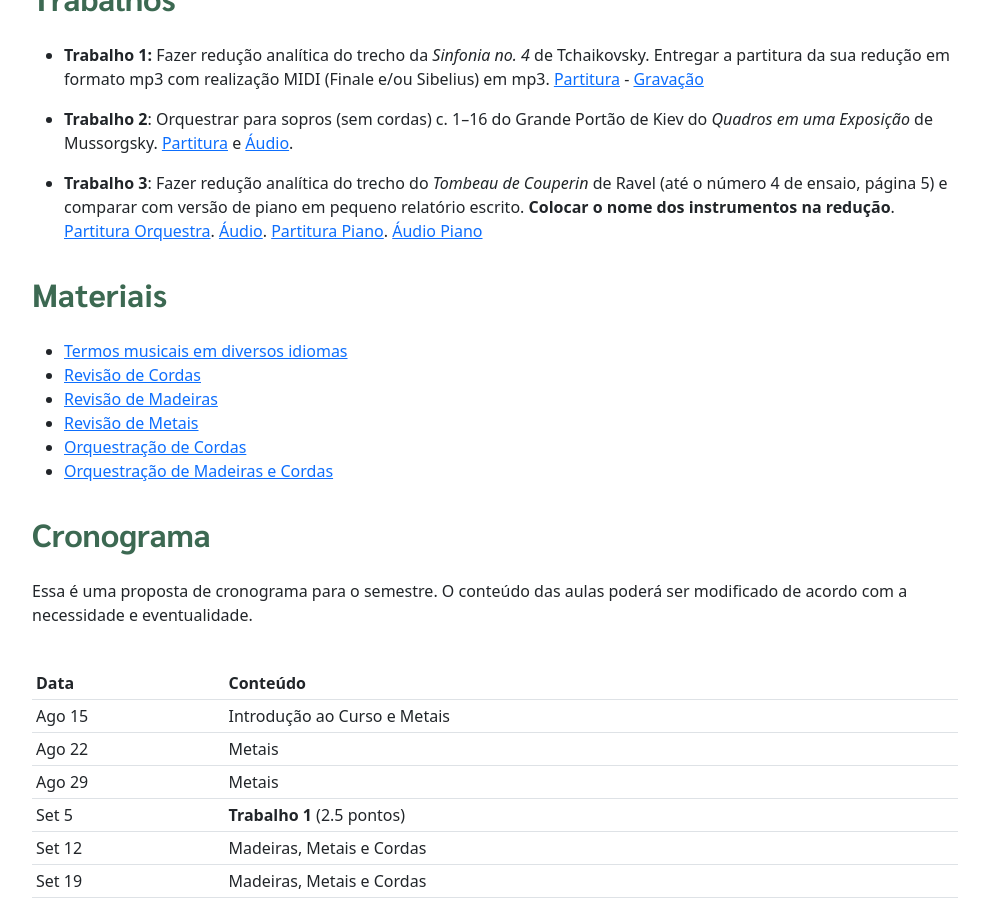
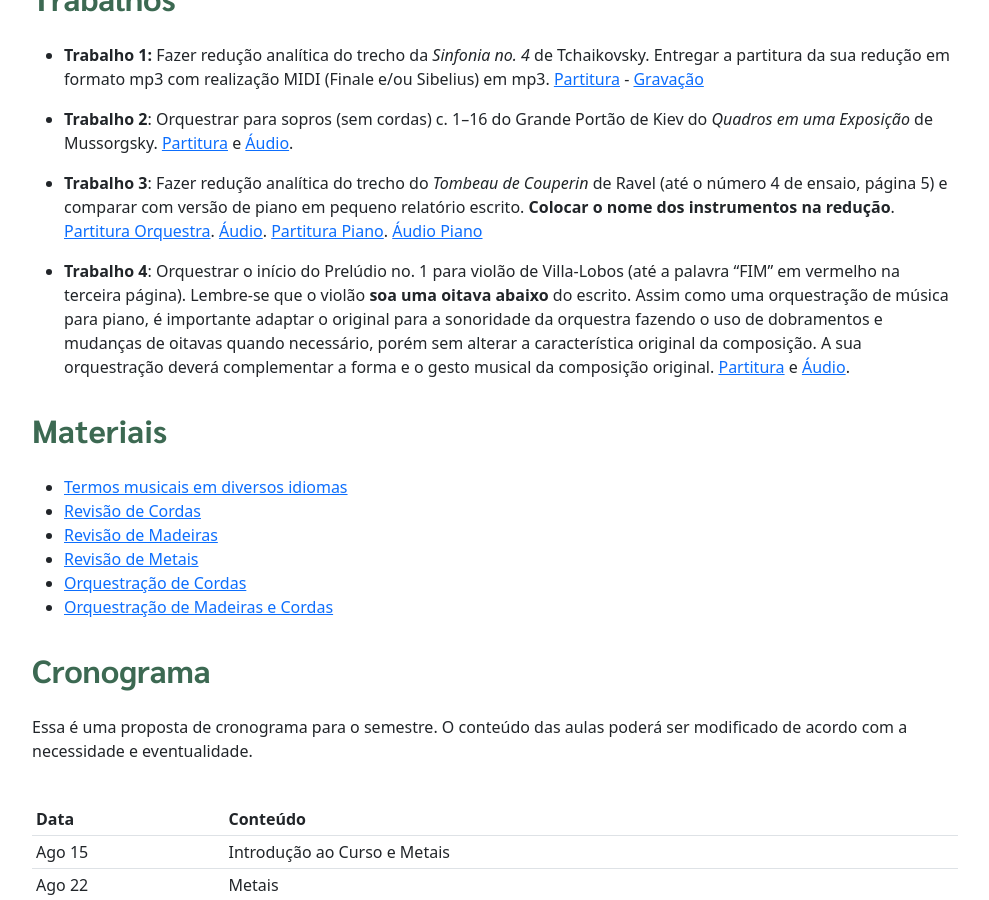
Before and after one commit to pedrokroger/pedrokroger.github.io, a Jekyll site: the page built from pages/musa85-orq2.md, in a window 1280 px wide and 900 px high, scrolled down 832 px. Shown: the whole window, without its empty margins (50-1039 px from the left). Built offline with Jekyll 4.4.1, drawn with Linux system fonts in a browser that asks for light colours.

Commit message:
Trabalho 4 orquestração

```diff
--- a/pages/musa85-orq2.md
+++ b/pages/musa85-orq2.md
@@ -39,6 +39,16 @@ Ravel (até o número 4 de ensaio, página 5) e comparar com versão de piano em
 pequeno relatório escrito. **Colocar o nome dos instrumentos na redução**.
 [Partitura Orquestra][5]. [Áudio][6]. [Partitura Piano][7]. [Áudio Piano][8]
 
+- **Trabalho 4**: Orquestrar o início do Prelúdio no. 1 para
+  violão de Villa-Lobos (até a palavra "FIM" em vermelho na terceira
+  página). Lembre-se que o violão **soa uma oitava abaixo** do
+  escrito. Assim como uma orquestração de música para piano, é
+  importante adaptar o original para a sonoridade da orquestra fazendo
+  o uso de dobramentos e mudanças de oitavas quando necessário, porém
+  sem alterar a característica original da composição. A sua
+  orquestração deverá complementar a forma e o gesto musical da
+  composição original. [Partitura][10] e [Áudio][11].
+
 
 [1]: https://www.dropbox.com/scl/fi/g4c1d7psgc74cohv1dop0/Tchaikovsky-Sinfonia-4.pdf?rlkey=7obqji4zieah6livuwc1t19oh
 [2]: https://www.dropbox.com/scl/fi/6opkoj0cdhnz80qpfmk8v/Tchaikovsky-Sinfonia-4.mp3?rlkey=vpqyzdkgcyu8ep5edxo1j2o1w
```
Also changed, not shown: other parts of pages/musa85-orq2.md (+2 -0 lines), Gemfile.lock.
